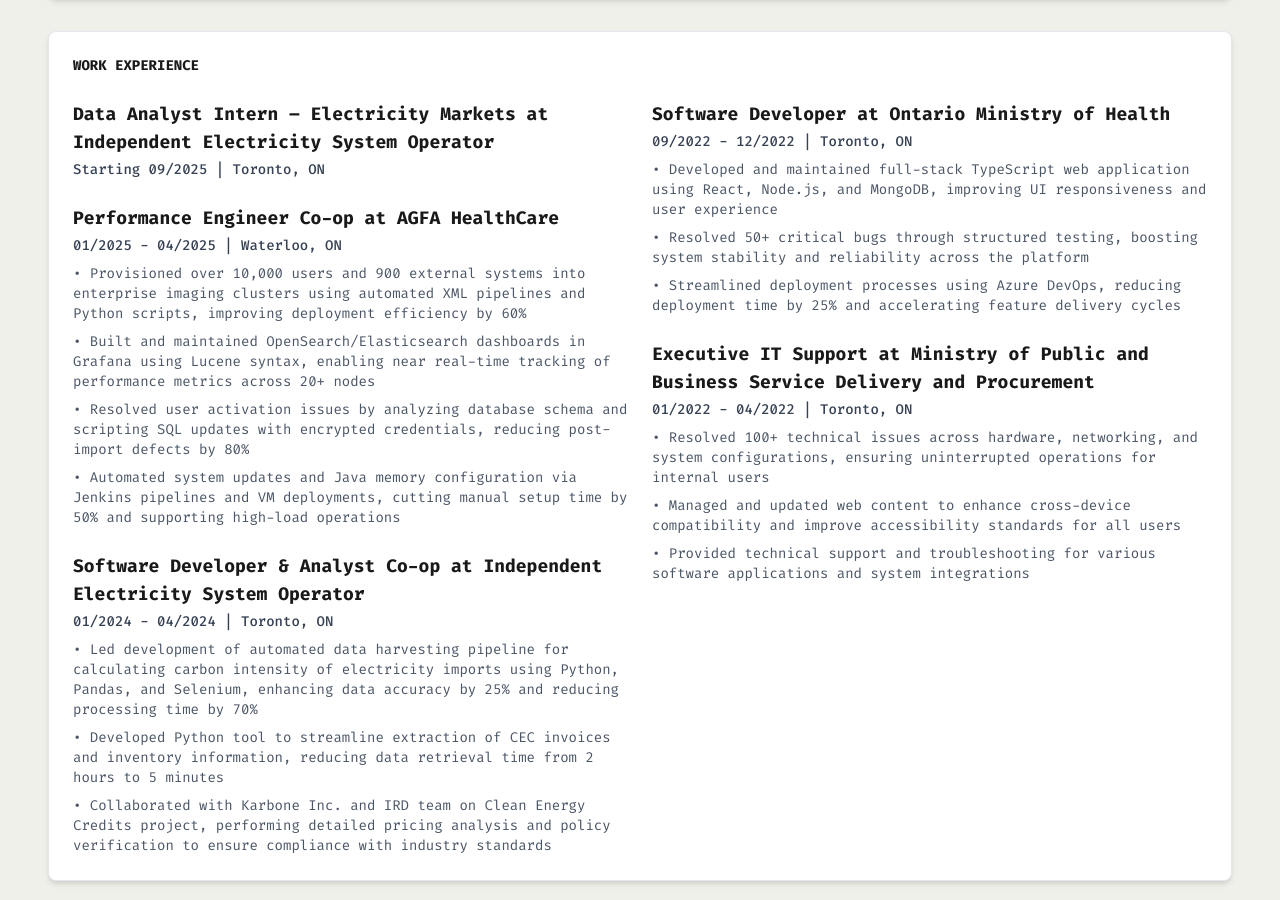
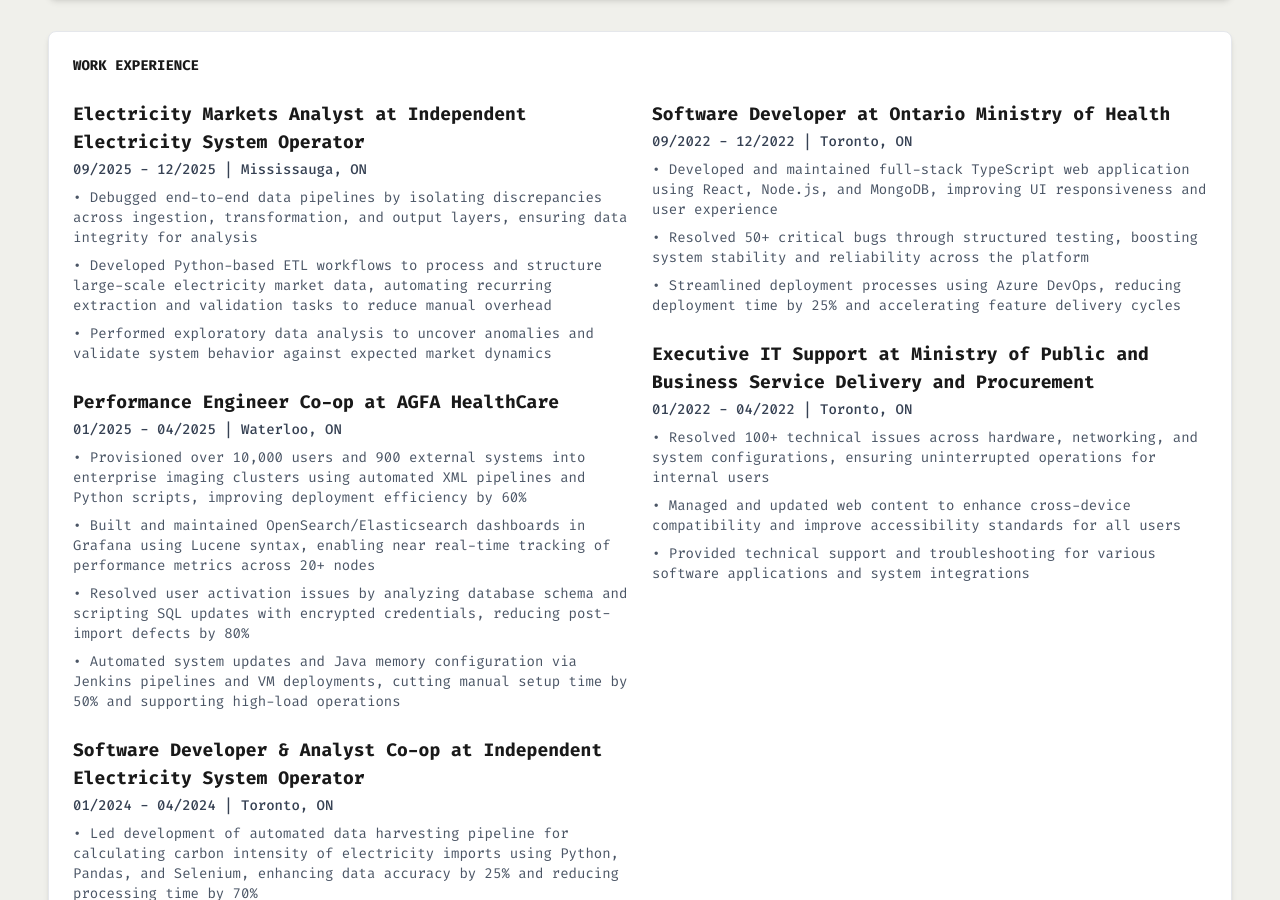
Before and after one commit to karanchampaneri/karanchampaneri.github.io, a React (Vite) app: page / in a window 1280 px wide. Shown: the part 2265-3165 px from the top of the page. Built offline with nearby package versions, Linux system fonts and the light colour scheme.

Commit message:
feat: update job title and description

```diff
--- a/src/components/sections/About.jsx
+++ b/src/components/sections/About.jsx
@@ -253,14 +253,17 @@
                 {/* Left Column */}
                 <div className="space-y-6">
                   <div>
-                  <h4 className={`text-lg font-bold mb-1 ${isDarkMode ? 'text-[#f3f4f6]' : 'text-[#191919]'
-                      }`}>
-                      Data Analyst Intern – Electricity Markets at Independent Electricity System Operator
+                    <h4 className={`text-lg font-bold mb-1 ${isDarkMode ? 'text-[#f3f4f6]' : 'text-[#191919]'}`}>
+                      Electricity Markets Analyst at Independent Electricity System Operator
                     </h4>
-                    <p className={`text-sm mb-2 font-medium ${isDarkMode ? 'text-gray-300' : 'text-gray-700'
-                      }`}>
-                      Starting 09/2025 | Toronto, ON
+                    <p className={`text-sm mb-2 font-medium ${isDarkMode ? 'text-gray-300' : 'text-gray-700'}`}>
+                      09/2025 - 12/2025 | Mississauga, ON
                     </p>
+                    <ul className={`text-sm space-y-2 ${isDarkMode ? 'text-gray-400' : 'text-gray-600'}`}>
+                      <li>• Debugged end-to-end data pipelines by isolating discrepancies across ingestion, transformation, and output layers, ensuring data integrity for analysis</li>
+                      <li>• Developed Python-based ETL workflows to process and structure large-scale electricity market data, automating recurring extraction and validation tasks to reduce manual overhead</li>
+                      <li>• Performed exploratory data analysis to uncover anomalies and validate system behavior against expected market dynamics</li>
+                    </ul>
                   </div>
 
                   {/* AGFA HealthCare */}
```
